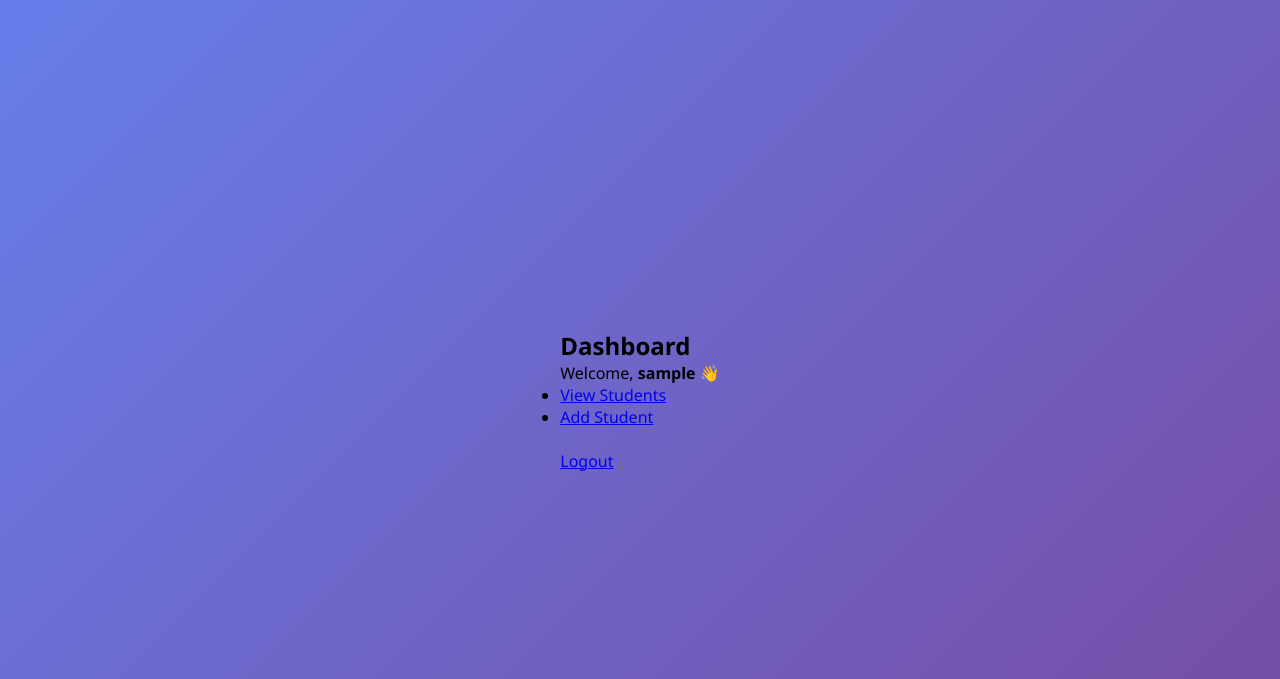
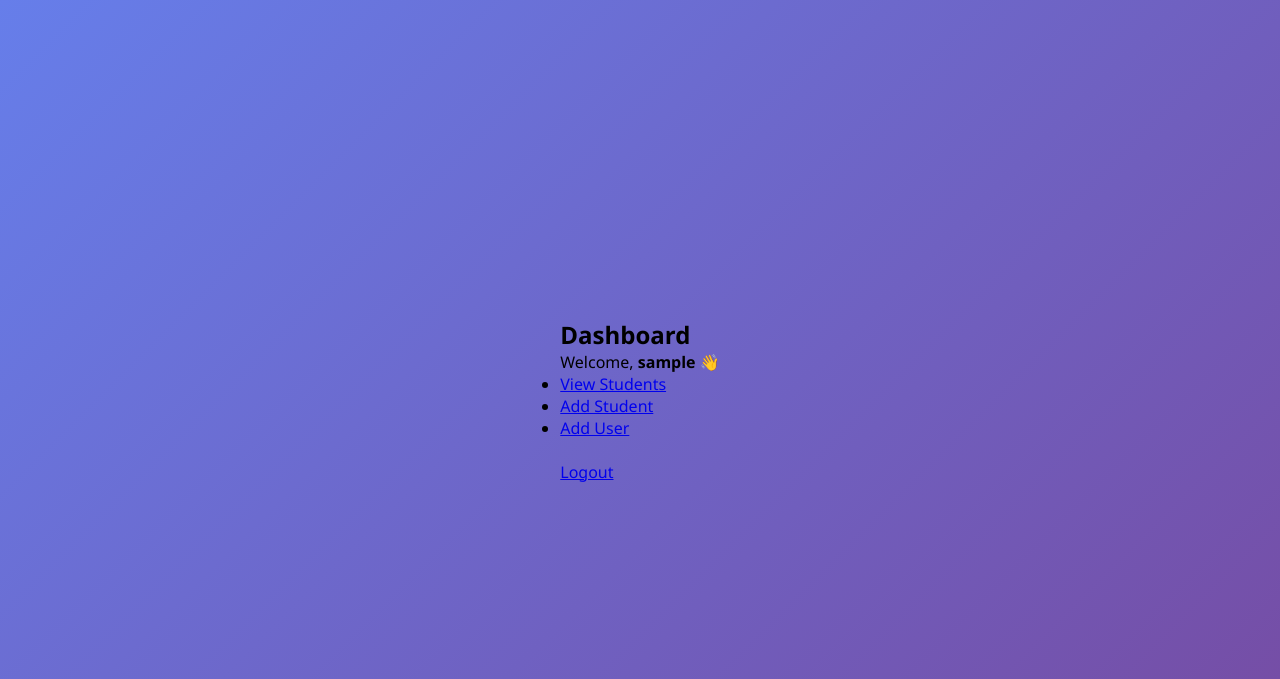
Before and after one commit to Bensemwikhali/sandbox, a PHP site: page /dashboard.php in a window 1280 px wide. Shown: the top 679 px of the page. Run offline with PHP 8.4, Linux system fonts and the light colour scheme; the visitor is signed in with stand-in values (Sample User, id 1).

Commit message:
Day 11:Admin user management with role assignment

```diff
--- a/public/dashboard.php
+++ b/public/dashboard.php
@@ -25,6 +25,10 @@ require_auth();
     <?php if ($_SESSION['role'] === 'admin'): ?>
         <li><a href="add_student.php">Add Student</a></li>
     <?php endif; ?>
+    <?php if ($_SESSION['role'] === 'admin'): ?>
+    <li><a href="add_user.php">Add User</a></li>
+<?php endif; ?>
+
     </ul>
 
     <br>
```
